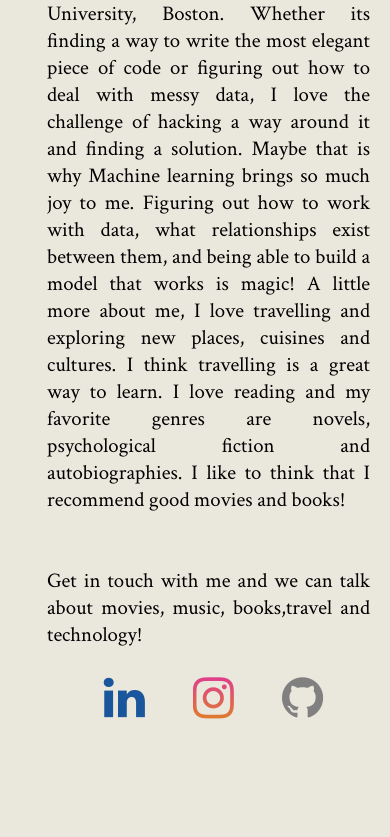
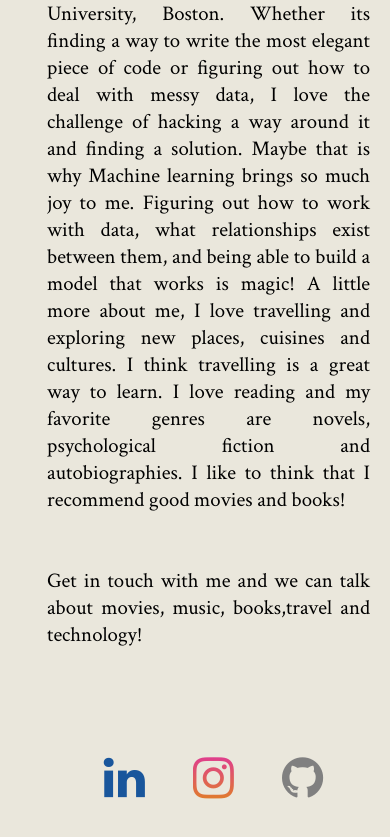
Before and after one commit to bhoomikamadhukar/PersonalWebsite, a website: page index.html in a window 390 px wide. Shown: the part 966-1803 px from the top of the page. Before the commit the page ends 1751 px from the top, so only its background shows below. Drawn offline with nearby package versions, Linux system fonts and the light colour scheme.

Commit message:
Final landing page

```diff
--- a/css/landing.css
+++ b/css/landing.css
@@ -191,7 +191,7 @@ body{
         margin-top: 3rem;
     }
     .media{
-     margin-top: 85rem;
+     margin-top: 90rem;
      margin-left: -3.2rem;
     }
   }
```
